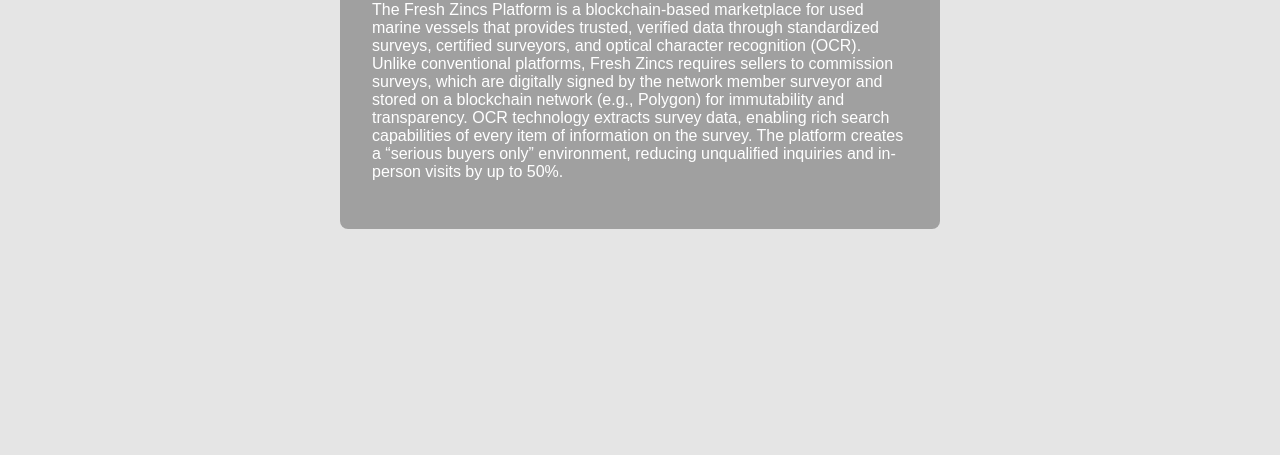
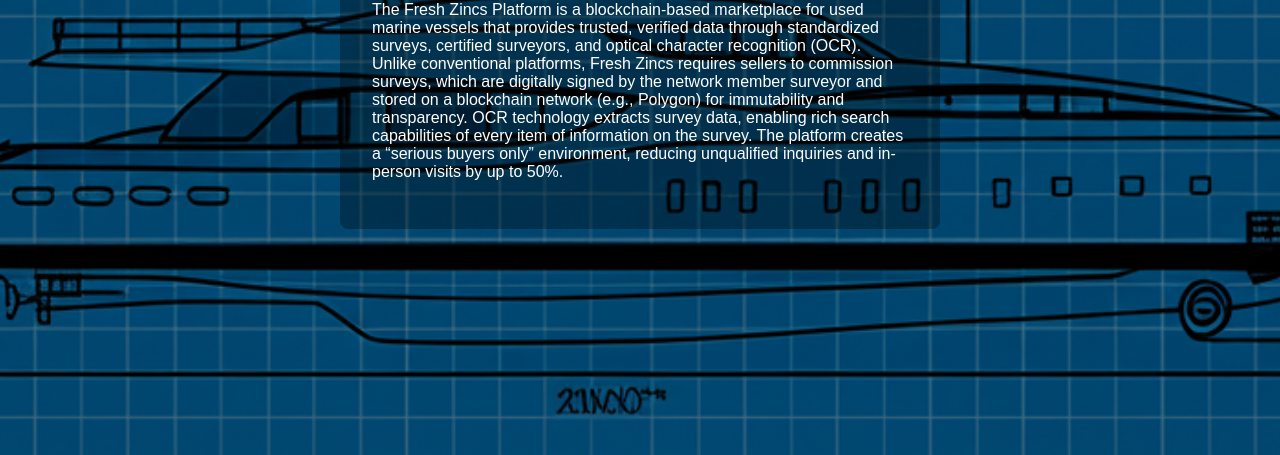
Before and after one commit to jrauch18/freshzincs, a website: page public/index.html in a window 1280 px wide. Shown: the part 345-800 px from the top of the page. Drawn offline with Linux system fonts and the light colour scheme.

Commit message:
i am a retard

```diff
--- a/public/styles.css
+++ b/public/styles.css
@@ -6,7 +6,7 @@
   /* very light 10% black overlay over your image */
   background:
     linear-gradient(rgba(0, 0, 0, 0.1), rgba(0, 0, 0, 0.1)),
-    url('/images/yacht.jpg') no-repeat center center fixed;
+    url('/images/yacht.png') no-repeat center center fixed;
   background-size: cover;
 
   /* center all page content */
```
